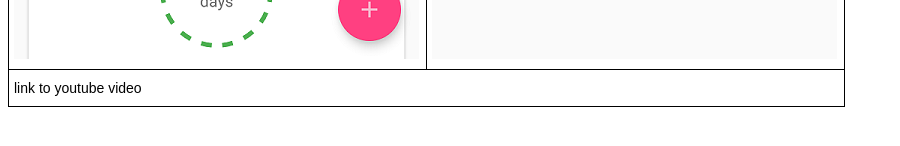
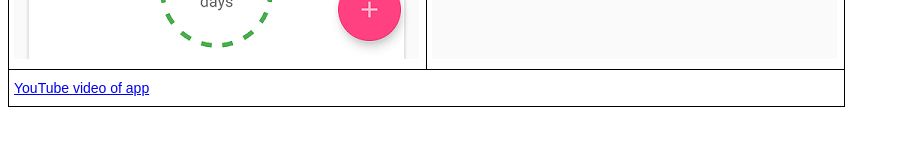
Before and after one commit to schott12521/CallYourMom, a plain HTML site: page CallYourMom/index.html in a window 1280 px wide. Shown: the part 948-1094 px from the top of the page, without its empty margins (0-900 px from the left). Drawn offline with Linux system fonts and the light colour scheme.

Commit message:
youtube link added to html file

```diff
--- a/CallYourMom/index.html
+++ b/CallYourMom/index.html
@@ -31,7 +31,7 @@
     <td class="tg-031e"><a href="screenshot2.png"><img src="screenshot2.png"></a> </td>
   </tr>
   <tr>
-    <td class="tg-031e" colspan="2">link to youtube video</td>
+    <td class="tg-031e" colspan="2"><a href="https://www.youtube.com/watch?v=xr5LD0qHdZU&feature=youtu.be">YouTube video of app</a></td>
   </tr>
 </table>
 <br />
```
